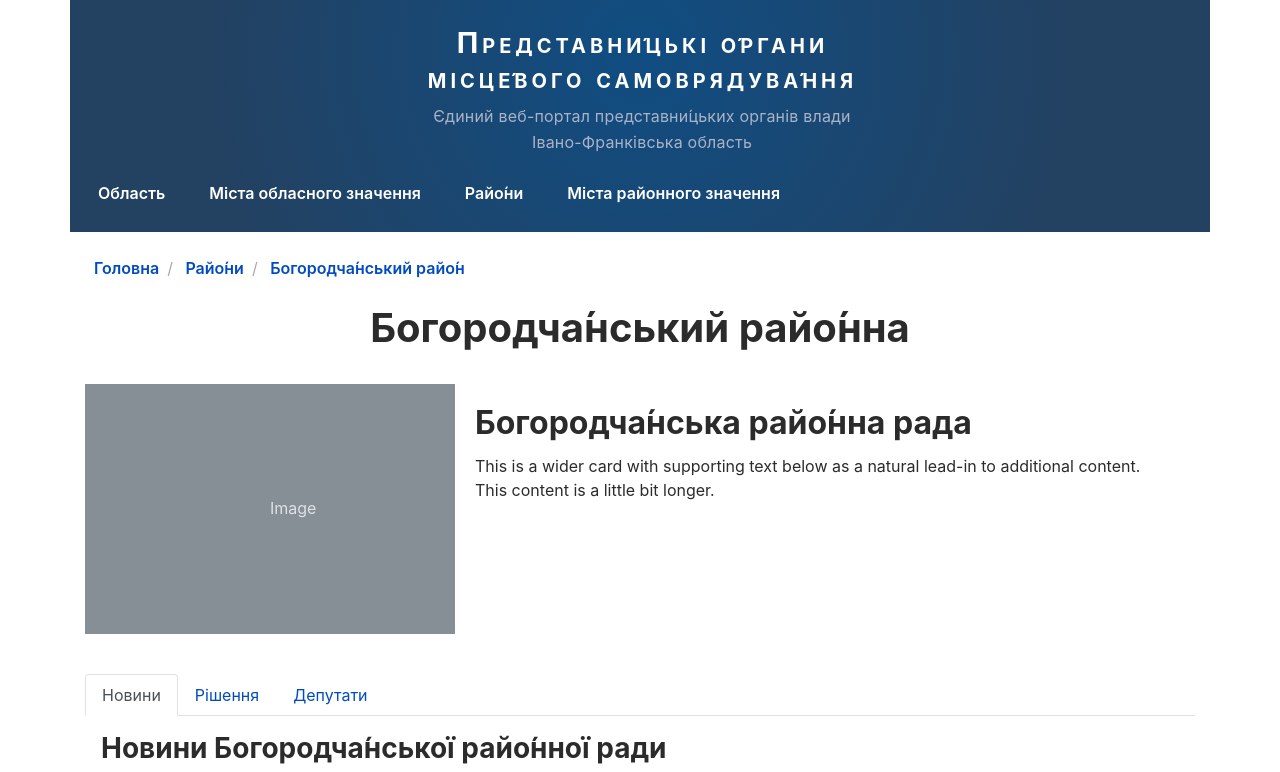
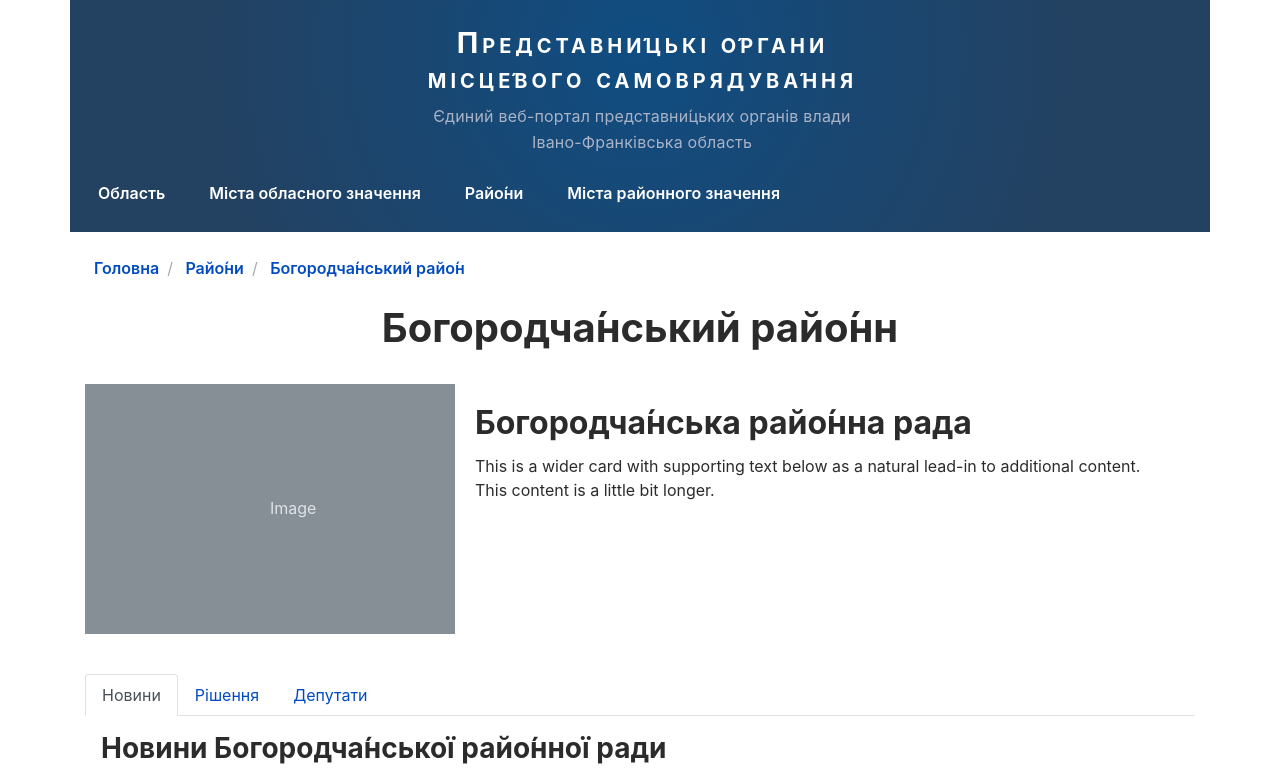
Before and after one commit to typo3uk/typo3uk.github.io, a Jekyll site: the page built from district/bohorodchany/index.html, in a window 1280 px wide and 900 px high, cut to the strip 128-900 px from the top of the window. Built offline with Jekyll 4.4.1, drawn with Linux system fonts in a browser that asks for light colours.

Commit message:
Change #334

```diff
--- a/district/bohorodchany/index.html
+++ b/district/bohorodchany/index.html
@@ -9,7 +9,7 @@ breadcrumb:
 <div class="container">
   <div class="row mb-4">
     <div class="col-12 text-center">
-      <h1>Богородча́нський райо́нна</h1>
+      <h1>Богородча́нський райо́нн</h1>
     </div>
   </div>
   <div class="row mb-4">
```
